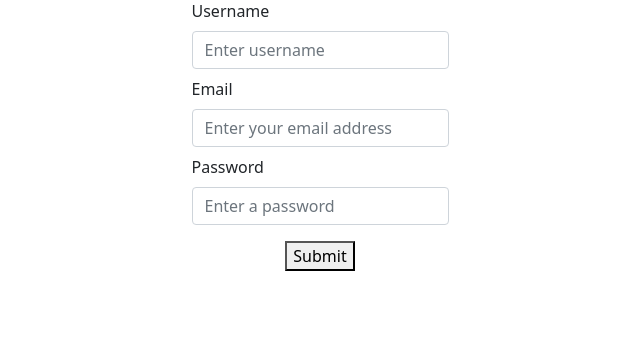
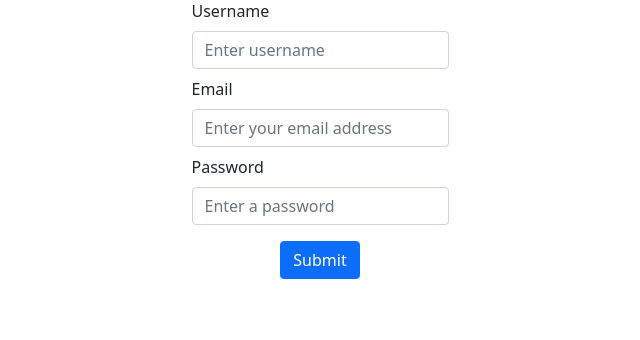
Before and after one commit to pfigz/marketplace, a PHP site: page /public/views/sign_up.php in a window 1280 px wide. Shown: the part 199-539 px from the top of the page, without its empty margins (320-960 px from the left). Run offline with PHP 8.4, Linux system fonts and the light colour scheme; data that the repository does not hold is empty; some libraries are stand-ins or nearby versions.

Commit message:
Add button style

```diff
--- a/public/views/sign_up.php
+++ b/public/views/sign_up.php
@@ -54,7 +54,7 @@ if ($_SERVER['REQUEST_METHOD'] == "POST") {
             </div>
 
             <div class="container d-flex justify-content-center mt-3">
-                <button type="submit">Submit</button>
+                <button class="btn btn-primary" type="submit">Submit</button>
             </div>
 
         </form>
```
